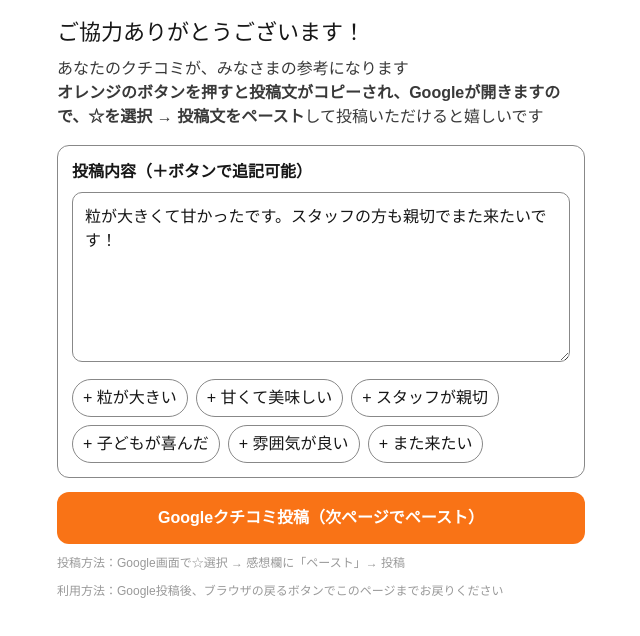
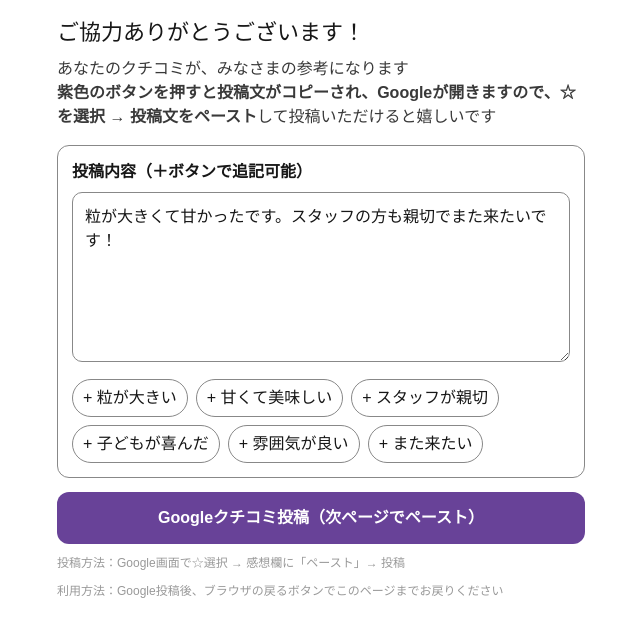
Before and after one commit to chinensk/farm-review-app, a Next.js app: page /q/1/review in a window 1280 px wide. Shown: the top 636 px of the page, without its empty margins (319-959 px from the left). Built offline with nearby package versions, Linux system fonts and the light colour scheme; no server answers.

Commit message:
update: ボタンの色変更

```diff
--- a/app/coupon/[couponId]/page.tsx
+++ b/app/coupon/[couponId]/page.tsx
@@ -151,7 +151,7 @@ const cancelPress = () => {
       padding: 14,
       borderRadius: 12,
       border: 0,
-      background: pressing ? "#ea580c" : "#f97316",
+      background: pressing ? "#4c306e" : "#684298",
       color: "#fff",
       fontWeight: 900,
     }}
--- a/app/q/[campaignId]/begin/page.tsx
+++ b/app/q/[campaignId]/begin/page.tsx
@@ -136,7 +136,7 @@ export default function BeginPage() {
       style={{
         fontSize: 32,
         cursor: "pointer",
-        color: n <= (hover || rating || 0) ? "#f97316" : "#ccc",
+        color: n <= (hover || rating || 0) ? "#684298" : "#ccc",
         transition: "0.2s",
         transform: n === rating ? "scale(1.2)" : "scale(1)"
       }}
@@ -225,7 +225,7 @@ export default function BeginPage() {
             padding: 14,
             borderRadius: 12,
             border: 0,
-            background: "#f97316",
+            background: "#684298",
             color: "#fff",
             fontWeight: 900,
             fontSize: 16,
--- a/app/q/[campaignId]/review/page.tsx
+++ b/app/q/[campaignId]/review/page.tsx
@@ -108,7 +108,7 @@ export default function ReviewPage() {
 
       <p style={{ marginTop: 0, color: "var(--foreground)", opacity: 0.85 }}>
         あなたのクチコミが、みなさまの参考になります<br />
-        <b>オレンジのボタンを押すと投稿文がコピーされ、Googleが開きますので、☆を選択 → 投稿文をペースト</b>して投稿いただけると嬉しいです
+        <b>紫色のボタンを押すと投稿文がコピーされ、Googleが開きますので、☆を選択 → 投稿文をペースト</b>して投稿いただけると嬉しいです
       </p>
 
       <div
@@ -167,7 +167,7 @@ export default function ReviewPage() {
             padding: 14,
             borderRadius: 12,
             border: 0,
-            background: "#f97316",
+            background: "#684298",
             color: "#fff",
             fontWeight: 900,
             fontSize: 16,
```
